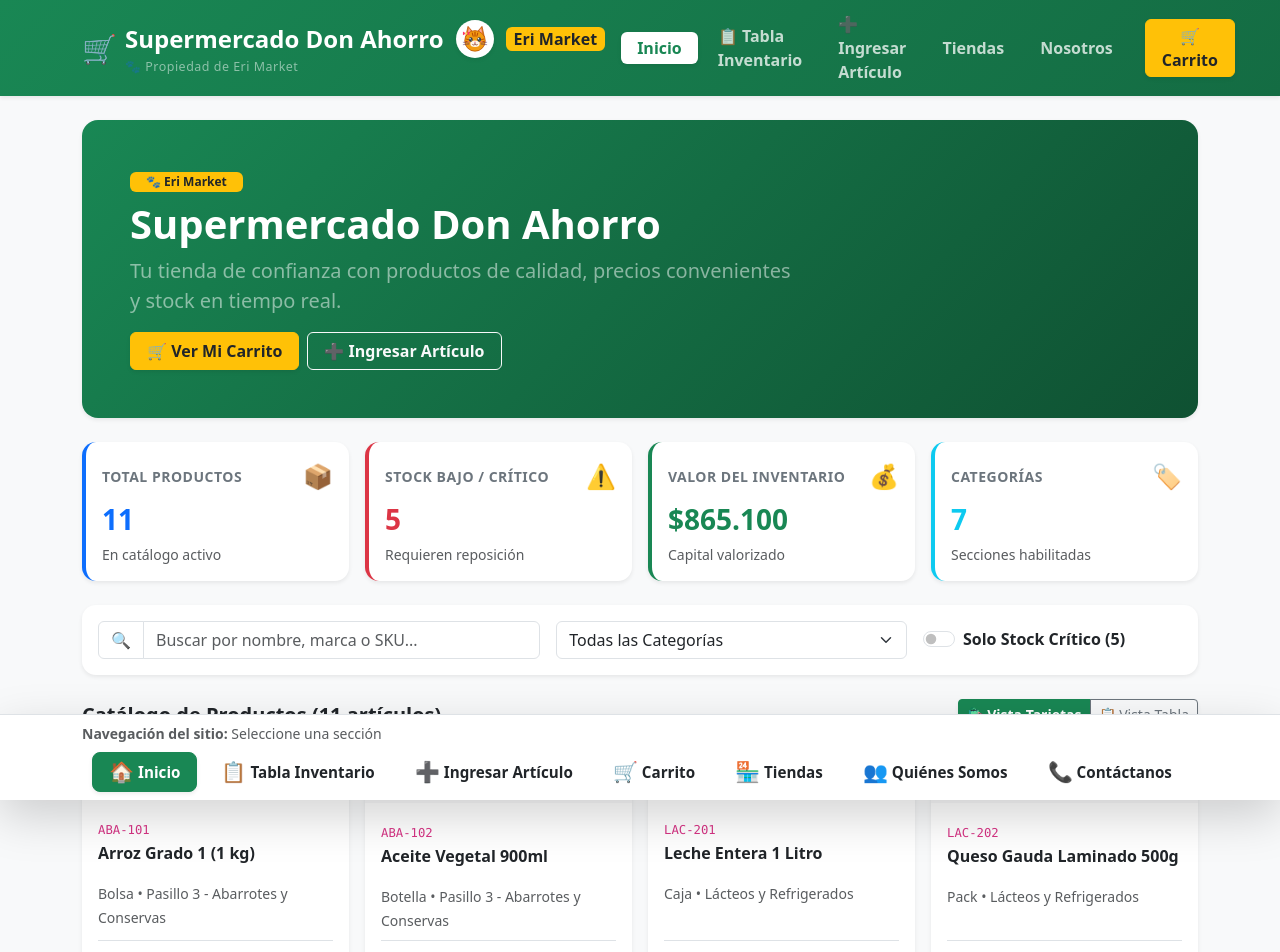
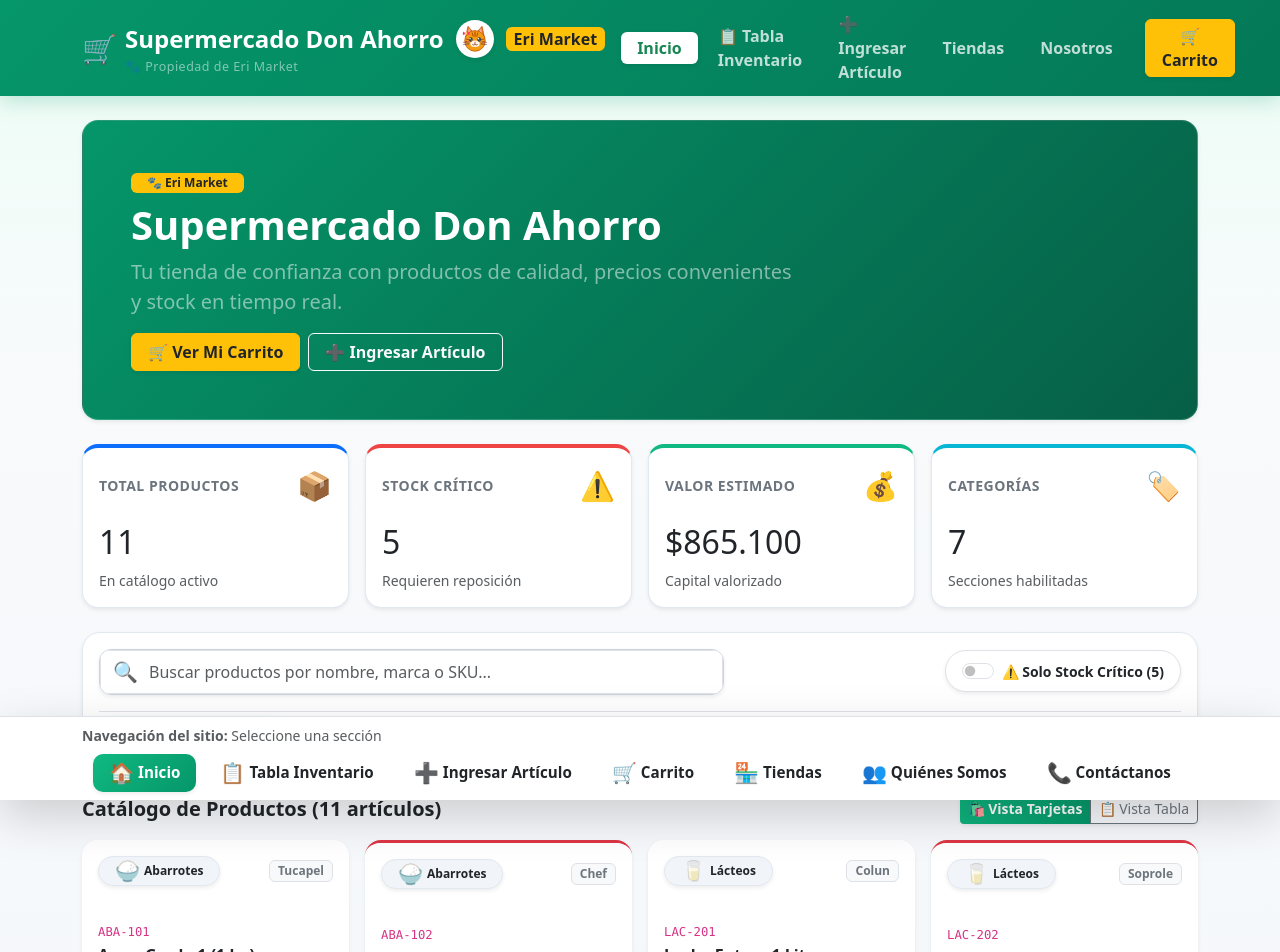
Before and after one commit to Lybern/Supermercado-Carolina-Delgado-PFY2202-s3, a React (Vite) app: page / in a window 1280 px wide. Shown: the top 952 px of the page. Built offline with nearby package versions, Linux system fonts and the light colour scheme.

Commit message:
mejorar diseño de interfaz

```diff
--- a/src/App.jsx
+++ b/src/App.jsx
@@ -18,7 +18,7 @@ import NotFound from "./pages/NotFound";
 function App() {
   return (
     <InventarioProvider>
-      <div className="d-flex flex-column min-vh-100 bg-body-tertiary">
+      <div className="d-flex flex-column min-vh-100 app-wrapper">
         {/* Encabezado Superior con Identidad Institucional */}
         <Header />
 
--- a/src/components/FiltrosInventario.jsx
+++ b/src/components/FiltrosInventario.jsx
@@ -1,6 +1,17 @@
+const ICONOS_CATEGORIA = {
+  Todas: "🛒",
+  Abarrotes: "🍚",
+  Lácteos: "🥛",
+  "Frutas y Verduras": "🍎",
+  Carnicería: "🥩",
+  Limpieza: "🧼",
+  Panadería: "🥖",
+  Bebidas: "🧃",
+};
+
 /**
- * Barra de Búsqueda y Filtros de Inventario.
- * Filtra de manera reactiva por texto, categoría y nivel de stock.
+ * Barra de Búsqueda y Filtros Interactivos.
+ * Incluye chips de categoría seleccionables con efectos al pasar el mouse.
  */
 function FiltrosInventario({
   busqueda,
@@ -13,24 +24,23 @@ function FiltrosInventario({
   stockCriticoCount,
 }) {
   return (
-    <div className="card shadow-sm border-0 mb-4">
-      <div className="card-body p-3">
-        <div className="row g-3 align-items-center">
-          {/* Búsqueda por texto (SKU, nombre, marca) */}
-          <div className="col-12 col-md-5">
-            <div className="input-group">
-              <span className="input-group-text bg-white">🔍</span>
+    <div className="card shadow-sm border-0 mb-4 filters-panel p-3">
+      {/* Barra de Búsqueda Principal y Switch de Stock */}
+      <div className="row g-3 align-items-center mb-3">
+        <div className="col-12 col-md-7">
+          <div className="input-group search-input-group shadow-sm">
+            <span className="input-group-text bg-white border-end-0 text-success fs-5">🔍</span>
             <input
               type="text"
-                className="form-control"
-                placeholder="Buscar por nombre, marca o SKU..."
+              className="form-control border-start-0 ps-0"
+              placeholder="Buscar productos por nombre, marca o SKU..."
               value={busqueda}
               onChange={(e) => onBusquedaChange(e.target.value)}
             />
             {busqueda && (
               <button
                 type="button"
-                  className="btn btn-outline-secondary"
+                className="btn btn-outline-secondary border-start-0"
                 onClick={() => onBusquedaChange("")}
                 title="Limpiar búsqueda"
               >
@@ -40,37 +50,44 @@ function FiltrosInventario({
           </div>
         </div>
 
-          {/* Selector de categoría */}
-          <div className="col-12 col-sm-6 col-md-4">
-            <select
-              className="form-select"
-              value={categoriaSeleccionada}
-              onChange={(e) => onCategoriaChange(e.target.value)}
-            >
-              {categorias.map((cat) => (
-                <option key={cat} value={cat}>
-                  {cat === "Todas" ? "Todas las Categorías" : cat}
-                </option>
-              ))}
-            </select>
-          </div>
-
-          {/* Switch de filtro para stock crítico */}
-          <div className="col-12 col-sm-6 col-md-3">
-            <div className="form-check form-switch">
+        <div className="col-12 col-md-5 d-flex justify-content-md-end align-items-center">
+          <div className="form-check form-switch custom-switch p-2 px-3 bg-white rounded-pill shadow-sm border">
             <input
-                className="form-check-input"
+              className="form-check-input ms-0 me-2"
               type="checkbox"
               id="switchFiltroCritico"
               checked={soloCriticos}
               onChange={(e) => onSoloCriticosChange(e.target.checked)}
             />
-              <label className="form-check-label fw-semibold" htmlFor="switchFiltroCritico">
-                Solo Stock Crítico {stockCriticoCount !== undefined ? `(${stockCriticoCount})` : ""}
+            <label className="form-check-label fw-bold text-dark small" htmlFor="switchFiltroCritico">
+              ⚠️ Solo Stock Crítico {stockCriticoCount !== undefined ? `(${stockCriticoCount})` : ""}
             </label>
           </div>
         </div>
       </div>
+
+      {/* Chips de Categorías Interactivos con Efecto Hover */}
+      <div className="category-chips-container d-flex flex-wrap gap-2 pt-2 border-top">
+        {categorias.map((cat) => {
+          const estaActiva = categoriaSeleccionada === cat;
+          const icono = ICONOS_CATEGORIA[cat] || "🏷️";
+
+          return (
+            <button
+              key={cat}
+              type="button"
+              className={`btn btn-sm category-chip d-flex align-items-center gap-1 ${
+                estaActiva
+                  ? "btn-success shadow-sm fw-bold active-chip"
+                  : "btn-outline-secondary border-0 bg-light text-dark"
+              }`}
+              onClick={() => onCategoriaChange(cat)}
+            >
+              <span>{icono}</span>
+              <span>{cat === "Todas" ? "Todas las Categorías" : cat}</span>
+            </button>
+          );
+        })}
       </div>
     </div>
   );
--- a/src/components/KpiCard.jsx
+++ b/src/components/KpiCard.jsx
@@ -1,21 +1,28 @@
 /**
  * Tarjeta individual para métricas e indicadores de inventario (KPI).
+ * Diseñada con efectos interactivos al pasar el mouse.
  */
 function KpiCard({ titulo, valor, color = "primary", descripcion, icono }) {
   return (
-    <div className="col-12 col-sm-6 col-xl-3">
-      <div className={`card shadow-sm border-0 border-start border-4 border-${color} h-100 bg-white`}>
-        <div className="card-body p-3">
-          <div className="d-flex justify-content-between align-items-center mb-1">
-            <span className="text-secondary small fw-bold text-uppercase" style={{ letterSpacing: "0.5px" }}>
-              {titulo}
-            </span>
-            {icono && <span className="fs-4">{icono}</span>}
-          </div>
-          <div className={`fs-3 fw-bold text-${color} my-1`}>{valor}</div>
-          {descripcion && <div className="text-muted small">{descripcion}</div>}
-        </div>
+    <div className={`card h-100 border-0 shadow-sm kpi-card kpi-card-${color} p-3`}>
+      <div className="d-flex justify-content-between align-items-center mb-2">
+        <span
+          className="text-secondary small fw-bold text-uppercase text-truncate"
+          style={{ letterSpacing: "0.5px" }}
+          title={titulo}
+        >
+          {titulo}
+        </span>
+        <span className="kpi-icon fs-3">{icono}</span>
       </div>
+      <div className="my-1">
+        <span className="kpi-valor fw-black fs-2 text-dark">{valor}</span>
+      </div>
+      {descripcion && (
+        <span className="text-muted small mt-auto text-truncate" title={descripcion}>
+          {descripcion}
+        </span>
+      )}
     </div>
   );
 }
--- a/src/components/KpiResumen.jsx
+++ b/src/components/KpiResumen.jsx
@@ -3,13 +3,14 @@ import { formatearMoneda } from "../utils/inventarioUtils";
 
 /**
  * Grilla de Tarjetas de Indicadores Clave (KPIs).
- * Visualiza métricas generales del catálogo y capital inmovilizado.
+ * Visualiza métricas generales del catálogo con distribución uniforme responsive.
  */
 function KpiResumen({ metricas, totalCategorias }) {
   const { totalProductos, stockCriticoCount, valorTotalInventario } = metricas;
 
   return (
     <div className="row g-3 mb-4">
+      <div className="col-12 col-sm-6 col-lg-3">
         <KpiCard
           titulo="Total Productos"
           valor={totalProductos}
@@ -17,20 +18,26 @@ function KpiResumen({ metricas, totalCategorias }) {
           descripcion="En catálogo activo"
           icono="📦"
         />
+      </div>
+      <div className="col-12 col-sm-6 col-lg-3">
         <KpiCard
-        titulo="Stock Bajo / Crítico"
+          titulo="Stock Crítico"
           valor={stockCriticoCount}
           color="danger"
           descripcion="Requieren reposición"
           icono="⚠️"
         />
+      </div>
+      <div className="col-12 col-sm-6 col-lg-3">
         <KpiCard
-        titulo="Valor del Inventario"
+          titulo="Valor Estimado"
           valor={formatearMoneda(valorTotalInventario)}
           color="success"
           descripcion="Capital valorizado"
           icono="💰"
         />
+      </div>
+      <div className="col-12 col-sm-6 col-lg-3">
         <KpiCard
           titulo="Categorías"
           valor={totalCategorias}
@@ -39,6 +46,7 @@ function KpiResumen({ metricas, totalCategorias }) {
           icono="🏷️"
         />
       </div>
+    </div>
   );
 }
 
--- a/src/components/TarjetaProducto.jsx
+++ b/src/components/TarjetaProducto.jsx
@@ -16,8 +16,8 @@ const ICONOS_CATEGORIA = {
 };
 
 /**
- * Tarjeta visual de producto estilo e-commerce.
- * Presenta el artículo de forma atractiva, amigable y permite añadir directamente al carrito.
+ * Tarjeta interactiva de producto con animaciones al pasar el mouse.
+ * Presenta el artículo de forma atractiva con acciones rápidas de compra y detalle.
  */
 function TarjetaProducto({ producto, onAgregarAlCarrito }) {
   const sinStock = Number(producto.stock) === 0;
@@ -27,42 +27,45 @@ function TarjetaProducto({ producto, onAgregarAlCarrito }) {
 
   return (
     <div className="col-12 col-sm-6 col-md-4 col-xl-3">
-      <div className={`card h-100 shadow-sm border-0 product-card transition-all ${esCritico ? "border-top border-3 border-danger" : ""}`}>
-        {/* Encabezado visual de la tarjeta */}
-        <div className="card-header bg-light border-0 py-3 d-flex justify-content-between align-items-center">
-          <span className="badge bg-white text-dark shadow-sm border px-2 py-1">
-            {icono} {producto.categoria}
+      <div className={`card h-100 shadow-sm border-0 product-card transition-all ${esCritico ? "border-danger border-top border-3" : ""}`}>
+        {/* Cabecera visual con ícono animado */}
+        <div className="card-header bg-white border-0 py-3 d-flex justify-content-between align-items-center">
+          <span className="badge category-tag shadow-sm px-3 py-1 d-flex align-items-center gap-1">
+            <span className="product-emoji fs-5">{icono}</span>
+            <span className="fw-semibold text-dark">{producto.categoria}</span>
           </span>
-          <span className="badge bg-secondary-subtle text-secondary-emphasis">
+          <span className="badge bg-light text-secondary border px-2 py-1">
             {producto.marca}
           </span>
         </div>
 
-        {/* Cuerpo con información principal */}
+        {/* Cuerpo del producto */}
         <div className="card-body p-3 d-flex flex-column">
           <div className="mb-2">
             <span className="text-muted small fw-mono"><code>{producto.sku}</code></span>
-            <h3 className="h6 fw-bold text-dark mt-1 mb-0 product-title" title={producto.nombre}>
+            <h3 className="h6 fw-bold text-dark mt-1 mb-1 product-title" title={producto.nombre}>
               {producto.nombre}
             </h3>
-            <span className="text-muted small">{producto.unidad} &bull; {producto.ubicacion}</span>
+            <span className="text-muted small d-block">
+              {producto.unidad} &bull; <span className="text-secondary">{producto.ubicacion}</span>
+            </span>
           </div>
 
-          <div className="mt-auto pt-2 border-top">
-            <div className="d-flex justify-content-between align-items-baseline mb-2">
-              <span className="fs-4 fw-bold text-success">
+          <div className="mt-auto pt-3 border-top">
+            <div className="d-flex justify-content-between align-items-baseline mb-3">
+              <span className="fs-4 fw-black text-success price-tag">
                 {formatearMoneda(producto.precio)}
               </span>
-              <span className={`badge ${estadoInfo.badgeClass}`}>
+              <span className={`badge ${estadoInfo.badgeClass} rounded-pill px-2 py-1`}>
                 {estadoInfo.estado} ({producto.stock})
               </span>
             </div>
 
-            {/* Acciones principales */}
+            {/* Botones de acción */}
             <div className="d-flex gap-2">
               <button
                 type="button"
-                className="btn btn-success btn-sm flex-grow-1 fw-bold shadow-sm d-flex align-items-center justify-content-center gap-1"
+                className="btn btn-success btn-sm flex-grow-1 fw-bold shadow-sm d-flex align-items-center justify-content-center gap-1 interactive-add-btn"
                 onClick={() => onAgregarAlCarrito(producto.id)}
                 disabled={sinStock}
                 title={sinStock ? "Sin existencias disponibles" : "Agregar una unidad al carrito"}
@@ -73,10 +76,10 @@ function TarjetaProducto({ producto, onAgregarAlCarrito }) {
 
               <Link
                 to={`/producto/${producto.id}`}
-                className="btn btn-outline-secondary btn-sm px-2"
+                className="btn btn-outline-secondary btn-sm px-3 fw-semibold detail-btn"
                 title="Ver detalles completos del producto"
               >
-                👁️
+                Detalle
               </Link>
             </div>
           </div>
--- a/src/index.css
+++ b/src/index.css
@@ -2,39 +2,81 @@
   font-family: system-ui, -apple-system, BlinkMacSystemFont, "Segoe UI", Roboto, Oxygen, Ubuntu, Cantarell, sans-serif;
   line-height: 1.5;
   font-weight: 400;
+  --color-primario: #10b981;
+  --color-primario-oscuro: #059669;
 }
 
 body {
   margin: 0;
   min-width: 320px;
   min-height: 100vh;
-  background-color: #f4f6f8;
-  color: #2b2f33;
+  background-color: #f8fafc;
+  color: #1e293b;
+}
+
+/* Contenedor general con degradado suave y luminoso */
+.app-wrapper {
+  background: linear-gradient(180deg, #ecfdf5 0%, #f8fafc 18%, #f1f5f9 100%);
+  min-height: 100vh;
 }
 
 /* Encabezado con degradado moderno */
 .navbar {
-  background: linear-gradient(135deg, #198754 0%, #146c43 100%) !important;
+  background: linear-gradient(135deg, #059669 0%, #047857 100%) !important;
+  box-shadow: 0 4px 20px rgba(5, 150, 105, 0.25) !important;
 }
 
-/* Banner de Bienvenida */
+/* Banner de Bienvenida Cálido */
 .hero-banner {
-  background: linear-gradient(135deg, #198754 0%, #0f5132 100%);
-  box-shadow: 0 10px 25px rgba(25, 135, 84, 0.2);
+  background: linear-gradient(135deg, #059669 0%, #065f46 100%);
+  box-shadow: 0 12px 30px rgba(5, 150, 105, 0.25);
+  border: 1px solid rgba(255, 255, 255, 0.15);
 }
 
-/* Tarjetas de Producto estilo e-commerce */
+/* Tarjetas KPI con animaciones al pasar el mouse */
+.kpi-card {
+  border-radius: 16px;
+  background: #ffffff;
+  border: 1px solid #e2e8f0 !important;
+  transition: all 0.25s cubic-bezier(0.4, 0, 0.2, 1);
+  position: relative;
+  overflow: hidden;
+}
+
+.kpi-card:hover {
+  transform: translateY(-5px);
+  box-shadow: 0 15px 30px -5px rgba(0, 0, 0, 0.08) !important;
+  border-color: #cbd5e1 !important;
+}
+
+.kpi-card-primary { border-top: 4px solid #0d6efd !important; }
+.kpi-card-danger { border-top: 4px solid #ef4444 !important; }
+.kpi-card-success { border-top: 4px solid #10b981 !important; }
+.kpi-card-info { border-top: 4px solid #06b6d4 !important; }
+
+/* Tarjetas de Producto estilo e-commerce moderno */
 .product-card {
-  border-radius: 14px;
+  border-radius: 16px;
   background-color: #ffffff;
-  box-shadow: 0 4px 14px rgba(0, 0, 0, 0.05);
-  transition: transform 0.2s ease, box-shadow 0.2s ease;
+  border: 1px solid #e2e8f0;
+  box-shadow: 0 4px 12px rgba(0, 0, 0, 0.03);
+  transition: transform 0.25s cubic-bezier(0.34, 1.56, 0.64, 1), box-shadow 0.25s ease, border-color 0.25s ease;
   overflow: hidden;
 }
 
 .product-card:hover {
-  transform: translateY(-4px);
-  box-shadow: 0 12px 24px rgba(0, 0, 0, 0.09);
+  transform: translateY(-8px);
+  box-shadow: 0 18px 32px -8px rgba(16, 185, 129, 0.2), 0 8px 16px -4px rgba(0, 0, 0, 0.04) !important;
+  border-color: #10b981 !important;
+}
+
+.product-emoji {
+  transition: transform 0.3s ease;
+  display: inline-block;
+}
+
+.product-card:hover .product-emoji {
+  transform: scale(1.25) rotate(-6deg);
 }
 
 .product-title {
@@ -42,34 +84,84 @@ body {
   -webkit-line-clamp: 2;
   -webkit-box-orient: vertical;
   overflow: hidden;
-  min-height: 2.3rem;
+  min-height: 2.4rem;
+}
+
+.category-tag {
+  background-color: #f1f5f9;
+  border: 1px solid #e2e8f0;
+  border-radius: 20px;
+}
+
+/* Panel de Filtros y Chips */
+.filters-panel {
+  border-radius: 18px;
+  background: #ffffff;
+  border: 1px solid #e2e8f0 !important;
+}
+
+.search-input-group {
+  border-radius: 12px;
+  overflow: hidden;
+  border: 1px solid #cbd5e1;
+}
+
+.search-input-group:focus-within {
+  border-color: #10b981;
+  box-shadow: 0 0 0 3px rgba(16, 185, 129, 0.15);
+}
+
+.category-chip {
+  border-radius: 20px;
+  padding: 6px 14px;
+  font-size: 0.85rem;
+  transition: all 0.2s ease;
+}
+
+.category-chip:hover {
+  transform: translateY(-2px);
+  background-color: #e2e8f0;
+}
+
+.active-chip {
+  background: linear-gradient(135deg, #10b981 0%, #059669 100%) !important;
+  border-color: #10b981 !important;
+  color: #ffffff !important;
+  box-shadow: 0 4px 12px rgba(16, 185, 129, 0.3) !important;
+}
+
+/* Botones con efectos interactivos */
+.btn-success {
+  background: linear-gradient(135deg, #10b981 0%, #059669 100%) !important;
+  border: none !important;
+  transition: all 0.2s ease;
+}
+
+.btn-success:hover:not(:disabled) {
+  background: linear-gradient(135deg, #059669 0%, #047857 100%) !important;
+  transform: translateY(-2px);
+  box-shadow: 0 8px 18px rgba(16, 185, 129, 0.35) !important;
+}
+
+.interactive-add-btn:active {
+  transform: scale(0.96);
 }
 
 /* Menú inferior sticky */
 .bottom-navigation {
   z-index: 1030;
-  box-shadow: 0 -4px 16px rgba(0, 0, 0, 0.06);
+  box-shadow: 0 -4px 20px rgba(0, 0, 0, 0.05);
 }
 
 .bottom-navigation .btn {
-  border-radius: 8px;
+  border-radius: 10px;
   font-size: 0.95rem;
   transition: all 0.2s ease-in-out;
 }
 
 .bottom-navigation .btn:hover {
   transform: translateY(-2px);
-}
-
-/* Tarjetas generales y tablas */
-.card {
-  border-radius: 14px;
-}
-
-.table th {
-  font-weight: 600;
-  font-size: 0.85rem;
-  letter-spacing: 0.02em;
+  color: #059669;
 }
 
 /* Transiciones suaves */
--- a/src/pages/ListadoInventario.jsx
+++ b/src/pages/ListadoInventario.jsx
@@ -73,10 +73,18 @@ function ListadoInventario() {
 
       {/* Tarjetas KPI de Resumen */}
       <div className="row g-3 mb-4">
-        <KpiCard titulo="Total Artículos" valor={totalProductos} icono="📦" color="primary" descripcion="Artículos únicos en catálogo" />
-        <KpiCard titulo="Unidades Físicas" valor={totalUnidades.toLocaleString("es-CL")} icono="🔢" color="info" descripcion="Total unidades en almacén" />
-        <KpiCard titulo="Stock Crítico" valor={stockCriticoCount} icono="⚠️" color="danger" descripcion="Productos bajo el mínimo" />
-        <KpiCard titulo="Valor Estimado" valor={formatearMoneda(valorTotalInventario)} icono="💰" color="success" descripcion="Capital total inmovilizado" />
+        <div className="col-12 col-sm-6 col-lg-3">
+          <KpiCard titulo="Total Artículos" valor={totalProductos} icono="📦" color="primary" descripcion="Artículos únicos en catálogo" />
+        </div>
+        <div className="col-12 col-sm-6 col-lg-3">
+          <KpiCard titulo="Unidades Físicas" valor={totalUnidades.toLocaleString("es-CL")} icono="🔢" color="info" descripcion="Total unidades en almacén" />
+        </div>
+        <div className="col-12 col-sm-6 col-lg-3">
+          <KpiCard titulo="Stock Crítico" valor={stockCriticoCount} icono="⚠️" color="danger" descripcion="Productos bajo el mínimo" />
+        </div>
+        <div className="col-12 col-sm-6 col-lg-3">
+          <KpiCard titulo="Valor Estimado" valor={formatearMoneda(valorTotalInventario)} icono="💰" color="success" descripcion="Capital total inmovilizado" />
+        </div>
       </div>
 
       {/* Barra Modular de Filtros y Búsqueda */}
```
Lines whose indentation alone changed are shown as unchanged.
